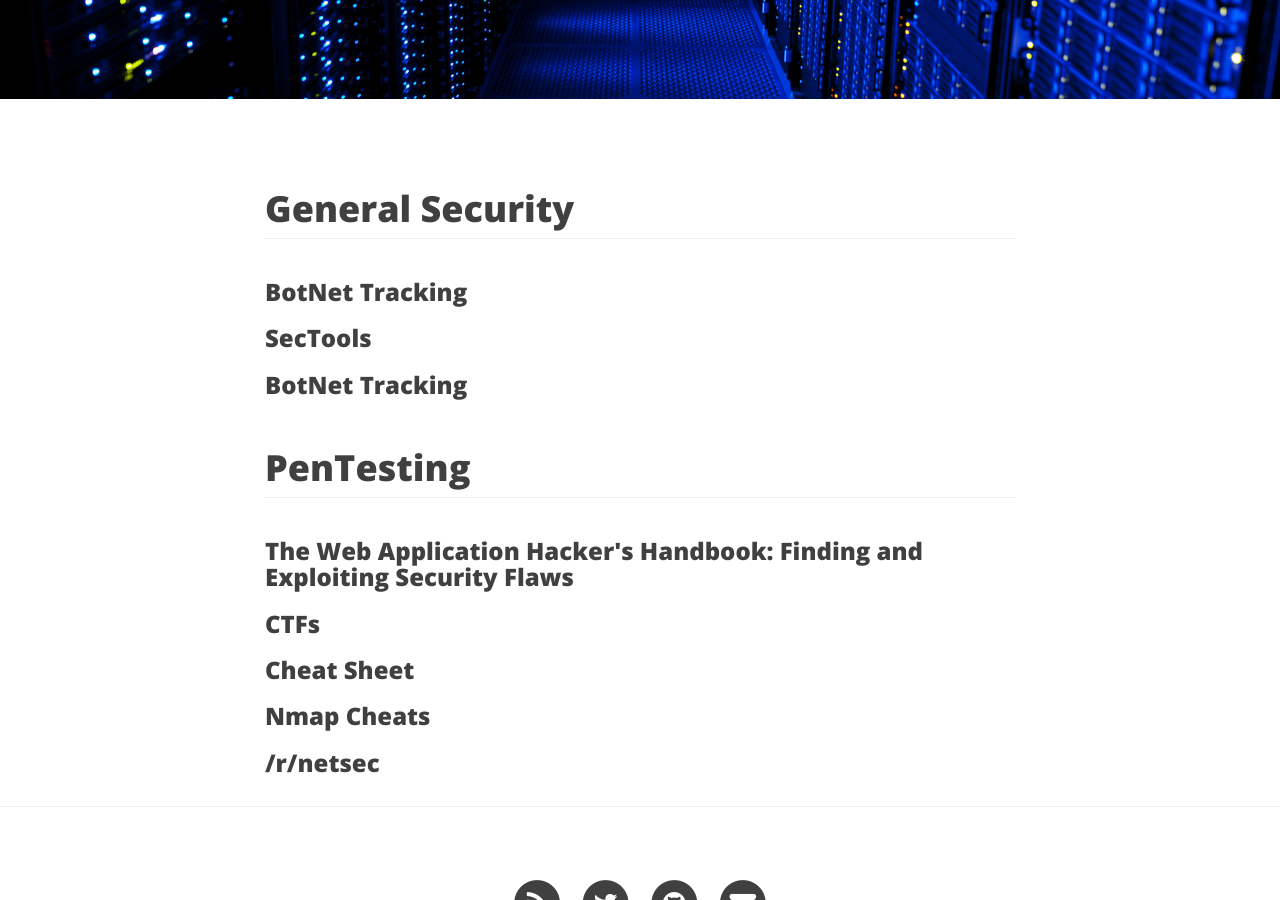
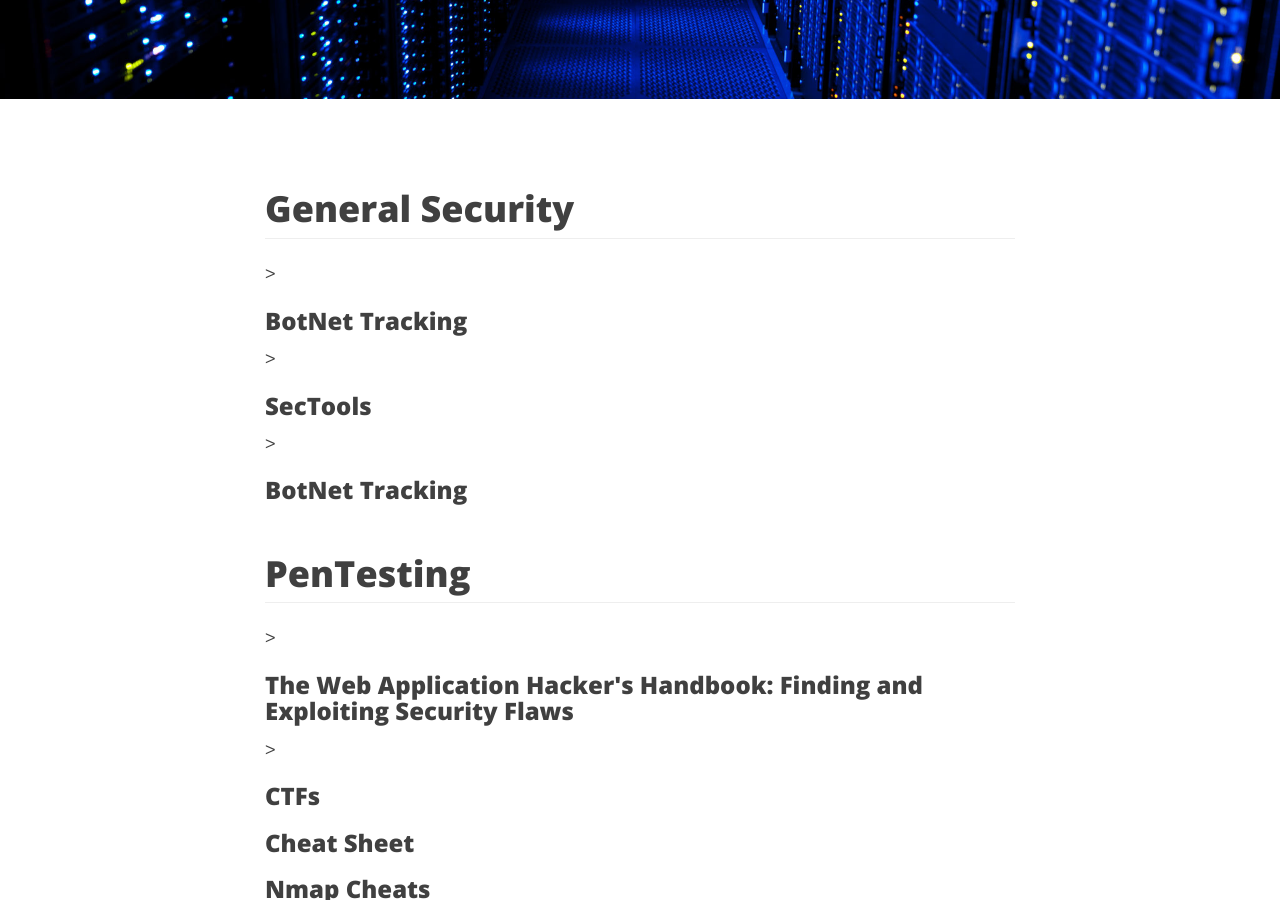
Before and after one commit to RomSec/RomSec.github.io, a Jekyll site: the page built from resources.html, in a window 1280 px wide and 900 px high, scrolled down 349 px. Built offline with Jekyll 4.4.1, drawn with Linux system fonts in a browser that asks for light colours; nearby versions of some CDN libraries.

```diff
--- a/resources.html
+++ b/resources.html
@@ -10,9 +10,9 @@ header-img: "img/resources-header.jpg"
       <h1 class="page-header">General Security</h1>
   </div>
 </div>
-<h3><a href="https://intel.malwaretech.com/">BotNet Tracking</a></h3>
-<h3><a href="http://sectools.org/">SecTools</a></h3>
-<h3><a href="https://intel.malwaretech.com/">BotNet Tracking</a></h3>
+> <h3><a href="https://intel.malwaretech.com/">BotNet Tracking</a></h3>
+> <h3><a href="http://sectools.org/">SecTools</a></h3>
+> <h3><a href="https://intel.malwaretech.com/">BotNet Tracking</a></h3>
 
 
 
@@ -21,8 +21,8 @@ header-img: "img/resources-header.jpg"
       <h1 class="page-header">PenTesting</h1>
   </div>
 </div>
-<h3><a href="https://www.amazon.com/Web-Application-Hackers-Handbook-Exploiting/dp/8126533404/">The Web Application Hacker's Handbook: Finding and Exploiting Security Flaws</a></h3>
-<h3><a href="https://github.com/apsdehal/awesome-ctf">CTFs</a></h3>
+> <h3><a href="https://www.amazon.com/Web-Application-Hackers-Handbook-Exploiting/dp/8126533404/">The Web Application Hacker's Handbook: Finding and Exploiting Security Flaws</a></h3>
+> <h3><a href="https://github.com/apsdehal/awesome-ctf">CTFs</a></h3>
 <h3><a href="https://highon.coffee/blog/penetration-testing-tools-cheat-sheet/">Cheat Sheet</a></h3>
 <h3><a href="https://hackertarget.com/7-nmap-nse-scripts-recon/">Nmap Cheats</a></h3>
 <h3><a href="https://www.reddit.com/r/netsec/">/r/netsec</a></h3>
```
